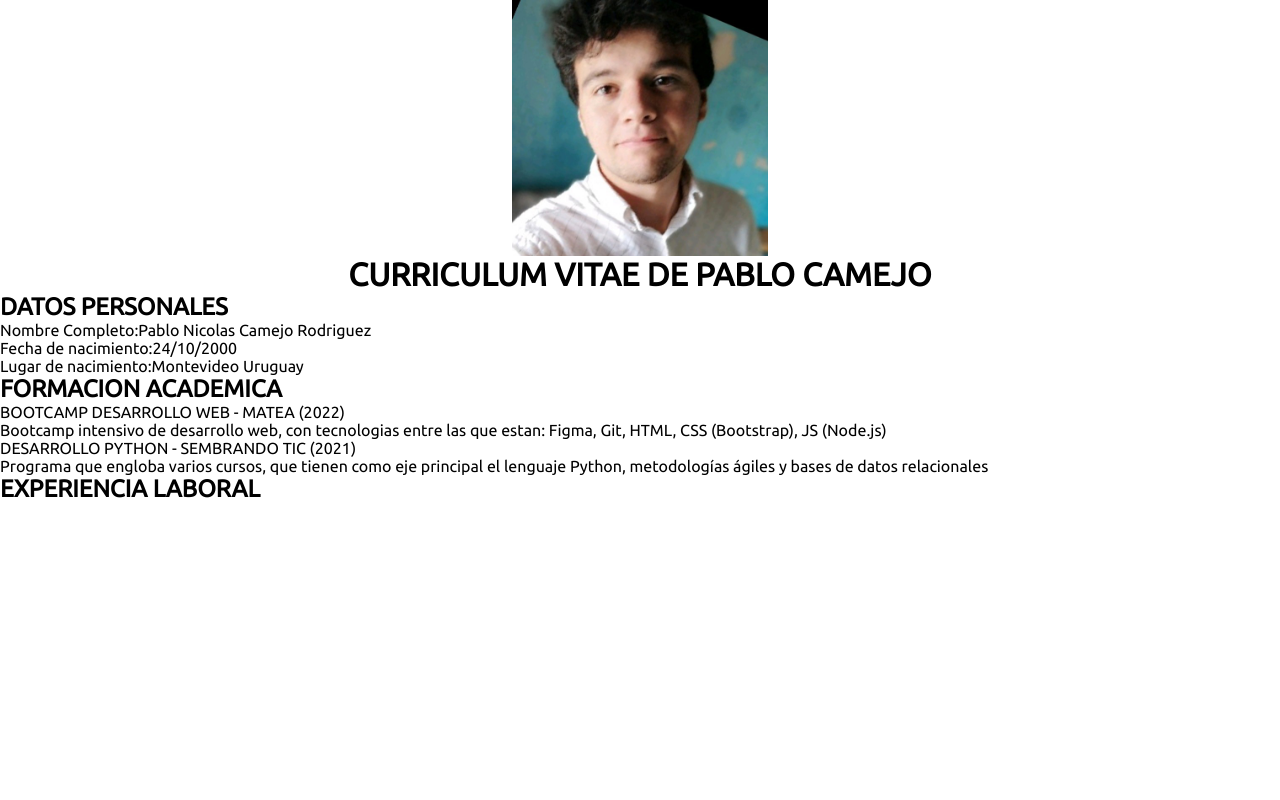
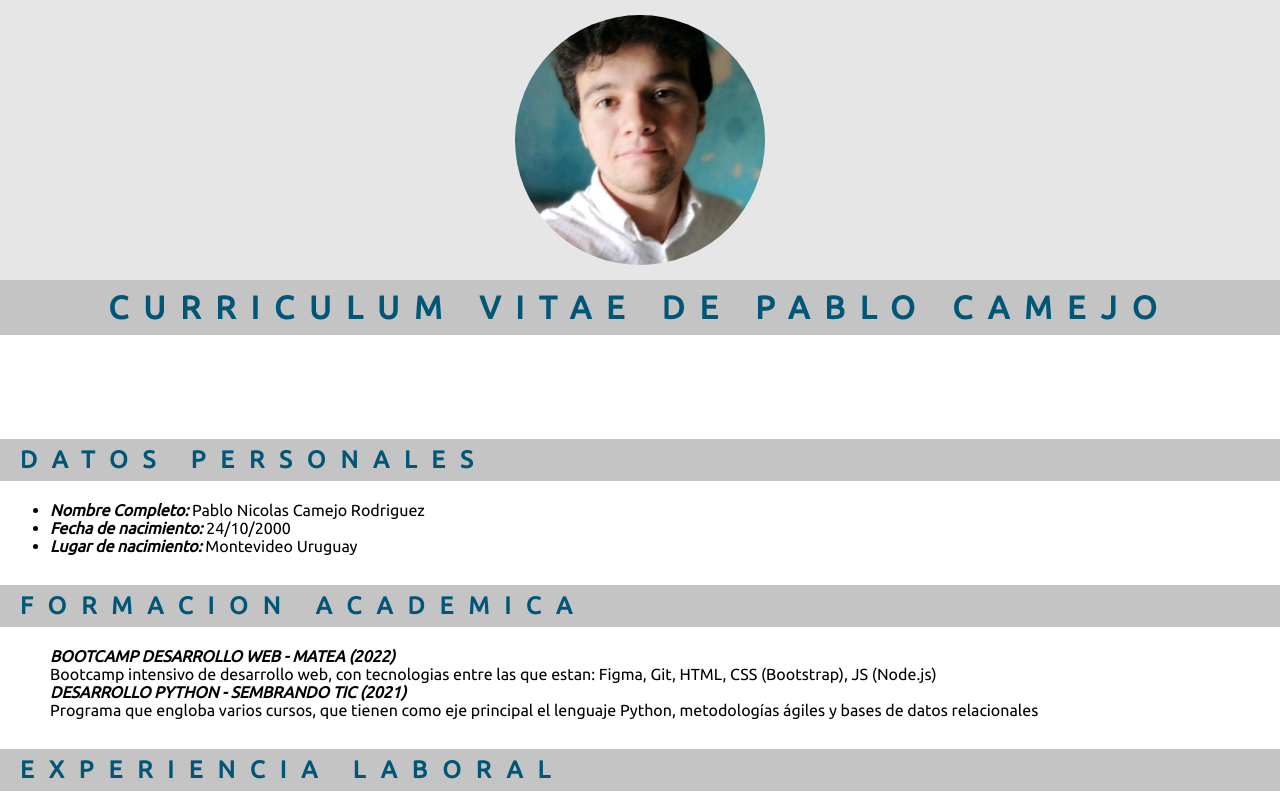
Before and after one commit to Pabloc43/practicaFront1_CV.io, a plain HTML site: page index.html in a window 1280 px wide. Drawn offline with Linux system fonts and the light colour scheme.

Commit message:
Add files via upload

```diff
--- a/css/style.css
+++ b/css/style.css
@@ -11,13 +11,47 @@ body{
     font-family: 'Ubuntu', sans-serif;
 }
 
-header{
+
+.div--imagen{
     display: flex;
     flex-direction: column;
     align-items: center;
+    background-color: #E6E6E6;
 }
 
-img{
+.div--imagen img{
     width: 20vw;
+    border-radius: 50%;
+    padding: 15px 0;
+    min-width: 120px;
+    max-width: 250px;
+}
 
+.div--fondoTexto{
+    background-color: #C4C4C4;
+    color: #005677;
+    letter-spacing: 15px;
 }
+
+.div--fondoTexto h1{
+    text-align: center;
+    padding: 9px 0;
+}
+
+.div--fondoTexto h2{
+    padding: 7px 20px;
+}
+
+section:first-child{
+    margin-top: 13vh;
+}
+
+.div--contenido{
+    margin: 20px 50px;
+    margin-bottom: 30px;
+}
+
+span{
+    font-weight: bolder;
+    font-style: italic;
+}
--- a/index.html
+++ b/index.html
@@ -9,26 +9,38 @@
     <title>Document</title>
 </head>
 <body>
+    <!--Canecera-->
     <header>
+        <div class="div--imagen">
             <img src="img/PC.png" alt="">
-        <div>        <h1>CURRICULUM VITAE DE PABLO CAMEJO</h1>
+
+        </div>
+        <div class="div--fondoTexto">
+            <h1>CURRICULUM VITAE DE PABLO CAMEJO</h1>
         </div>
     </header>
+    <!--Cuerpo-->
     <main>
+
+        <!--Datos personales-->
         <section>
-            <div>
+            <div class="div--fondoTexto">
                 <h2>DATOS PERSONALES</h2>
             </div>
+            <div class="div--contenido">
                 <ul>
-                <li><span>Nombre Completo:</span>Pablo Nicolas Camejo Rodriguez</li>
-                <li><span>Fecha de nacimiento:</span>24/10/2000</li>
-                <li><span>Lugar de nacimiento:</span>Montevideo Uruguay</li>
+                    <li><span>Nombre Completo:</span> Pablo Nicolas Camejo Rodriguez</li>
+                    <li><span>Fecha de nacimiento:</span> 24/10/2000</li>
+                    <li><span>Lugar de nacimiento:</span> Montevideo Uruguay</li>
                 </ul>
+            </div>
+
         </section>
         <section>
-            <div>
+            <div class="div--fondoTexto">
                 <h2>FORMACION ACADEMICA</h2>
             </div>
+            <div class="div--contenido">
                 <dl>
                     <dt><span>BOOTCAMP DESARROLLO WEB -
                         MATEA (2022)</span>
@@ -47,9 +59,14 @@
                         datos relacionales
                     </dd>
                 </dl>
+            </div>
+
         </section>
         <section>
+            <div class="div--fondoTexto">
                 <h2>EXPERIENCIA LABORAL</h2>
+
+            </div>
             <dl>
                 <dt><span></span></dt>
                 <dd></dd>
@@ -60,6 +77,8 @@
             </dl>
         </section>
     </main>
+
+    <!--Pie de pagina-->
     <footer></footer>
 </body>
 </html>
```
Lines whose indentation alone changed are shown as unchanged.
